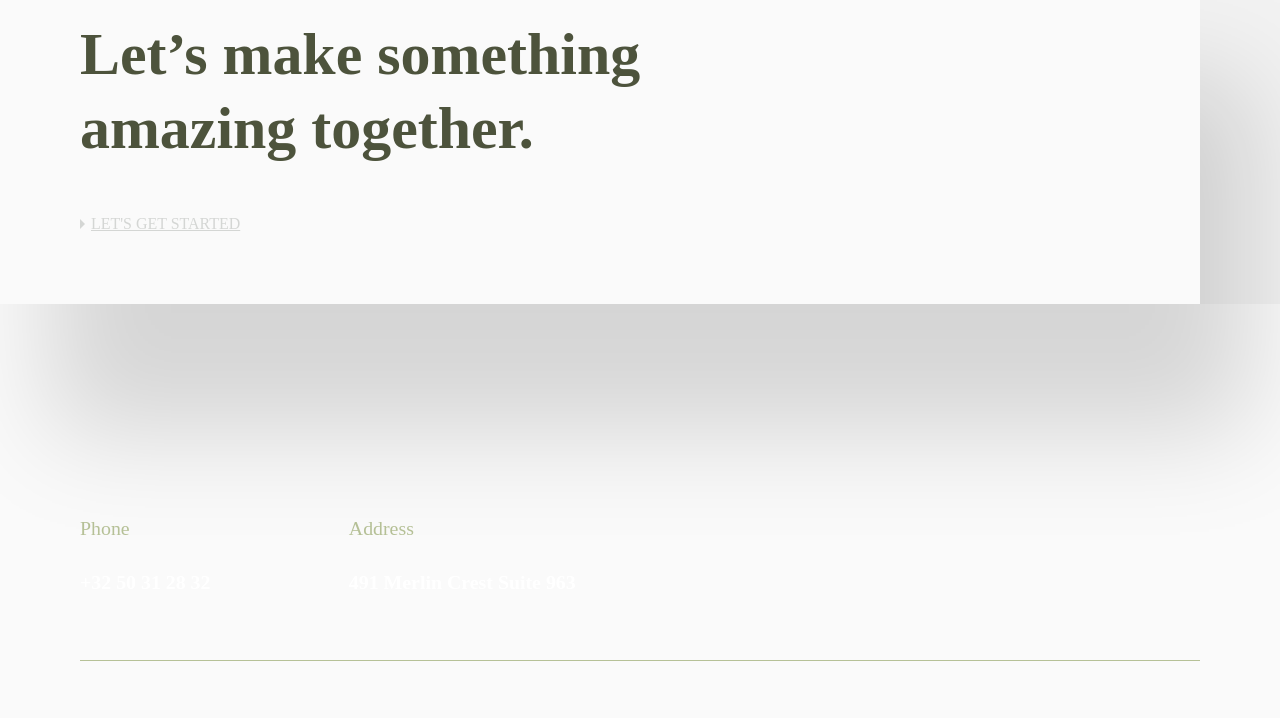
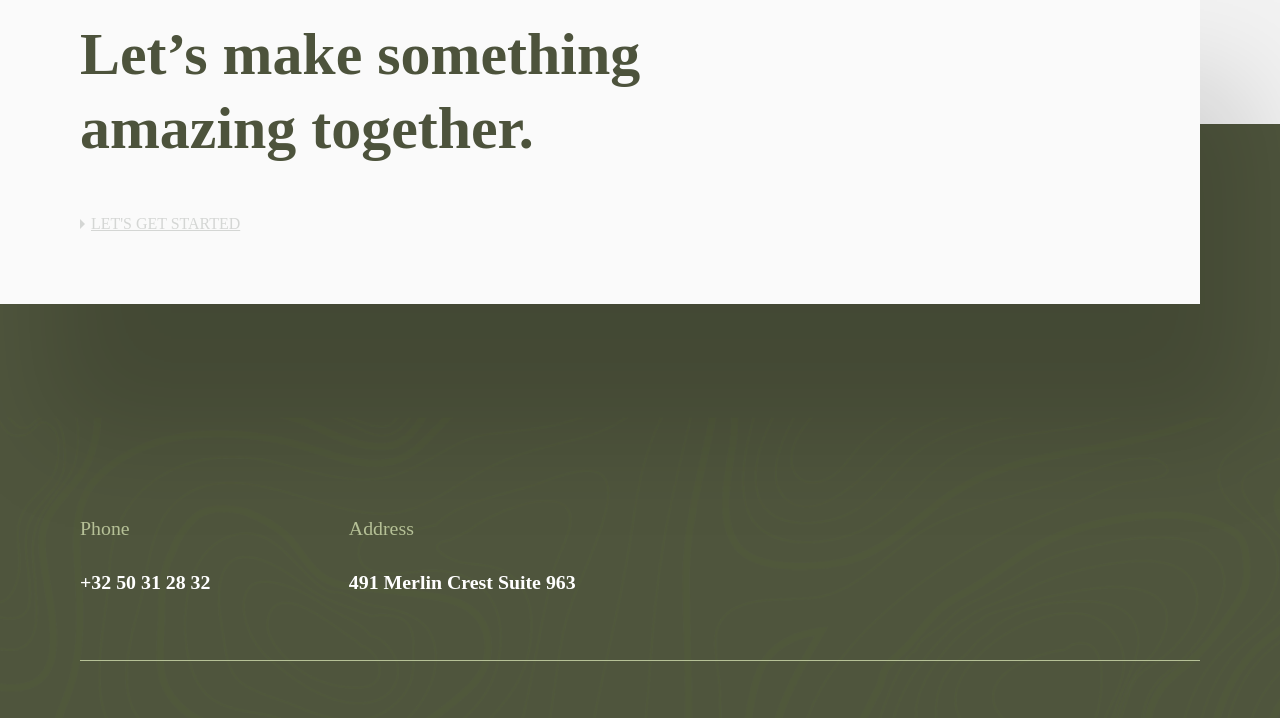
Before and after one commit to Biven160690/Webovios, a plain HTML site: page index.html in a window 1280 px wide. Shown: the part 4500-5218 px from the top of the page. Drawn offline with Linux system fonts and the light colour scheme; the site is published under a folder, as on GitHub Pages, so addresses that start at the root find nothing.

Commit message:
Update style.css

```diff
--- a/css/style.css
+++ b/css/style.css
@@ -1004,7 +1004,7 @@ body {
 /* -- FOOTER------------------------------------------------------- */
 
 .footer__block {
-    background-image: url(/img/footer/01.png);
+    background-image: url(../img/footer/01.png);
     background-position: center;
     background-repeat: no-repeat;
     background-size: cover
```
